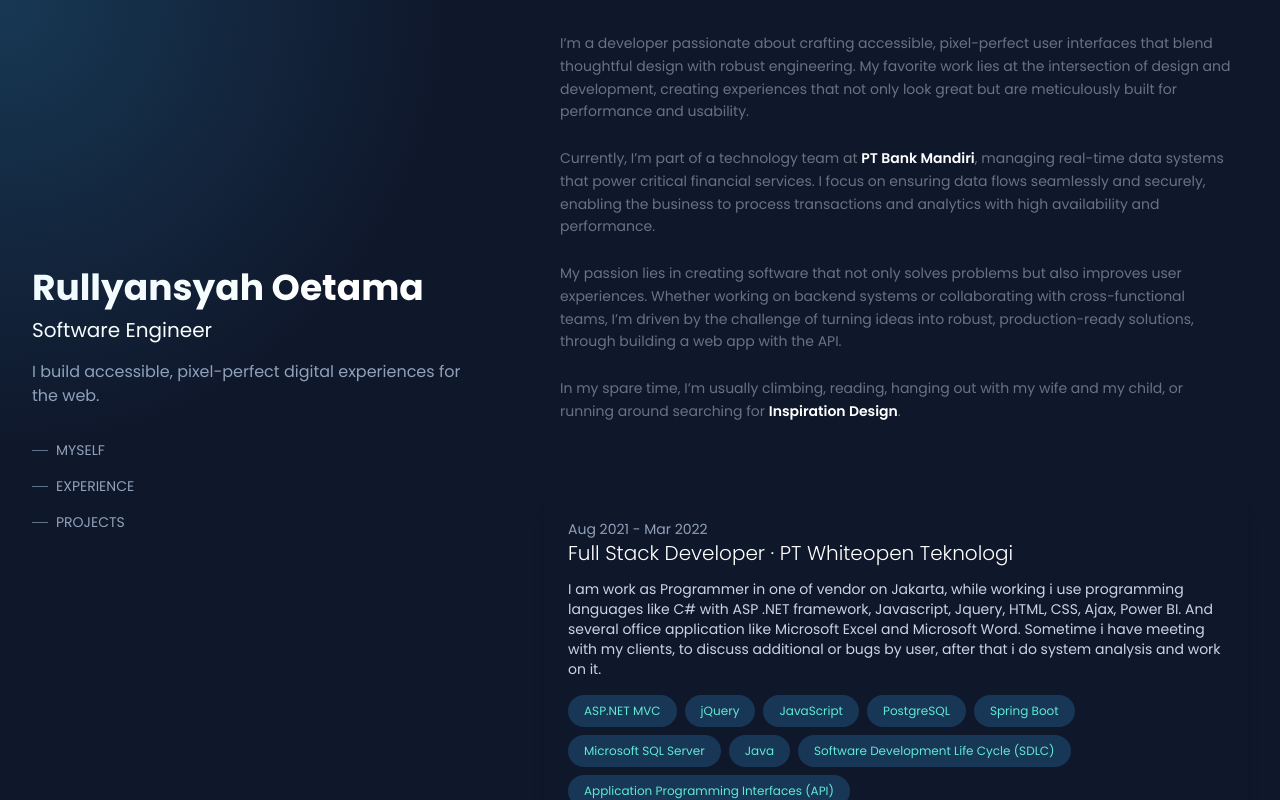
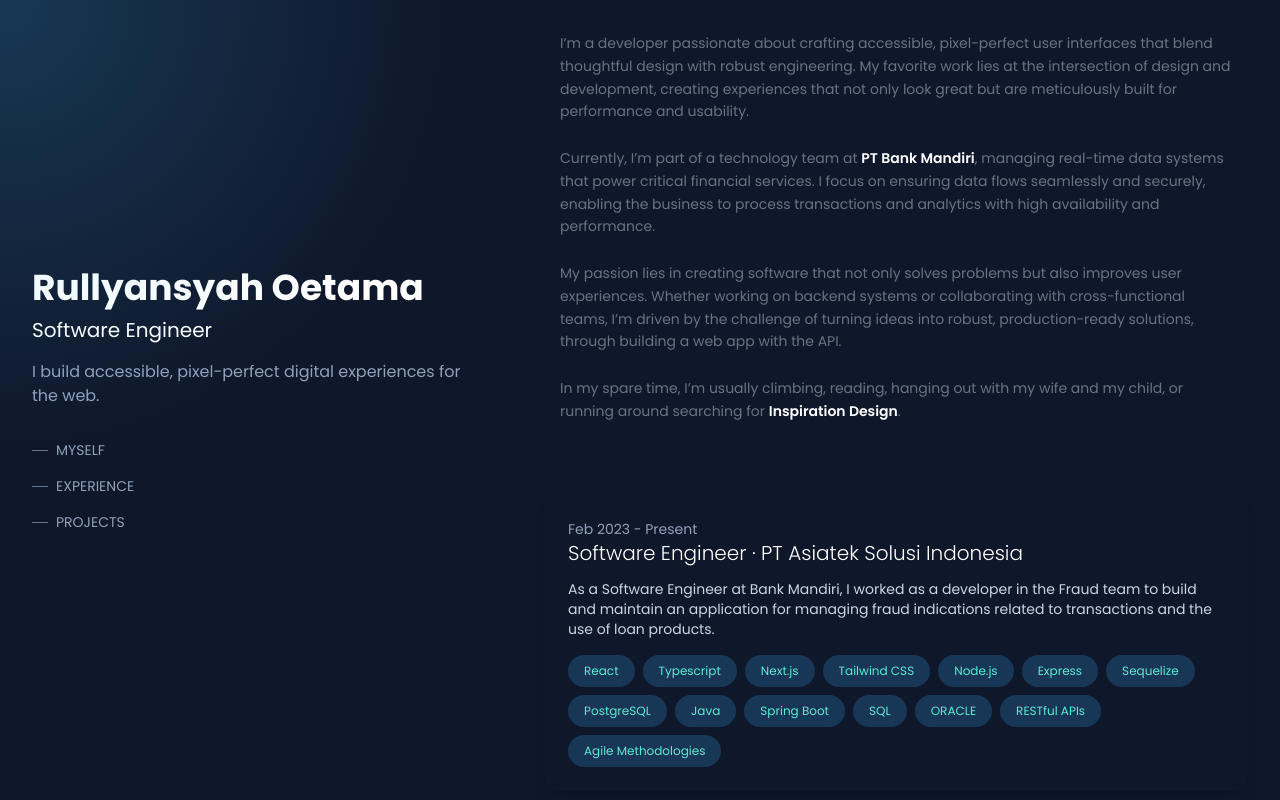
Before and after one commit to rullyoetamaDev/portfolio, a Next.js app: page / in a window 1280 px wide. Built offline with nearby package versions, Linux system fonts and the light colour scheme; sample sign-in values are in the browser's storage.

Commit message:
first commit experience

```diff
--- a/src/auth/data/dataproject.tsx
+++ b/src/auth/data/dataproject.tsx
@@ -11,12 +11,28 @@ export const ABOUT_TEXT = `I am a dedicated and versatile full stack developer w
 
 export const EXPERIENCES = [
   {
-    id : 1,
+    id: 1,
+    year: "Feb 2023 - Present",
+    role: "Software Engineer",
+    company: "PT Asiatek Solusi Indonesia",
+    description: `As a Software Engineer at Bank Mandiri, I worked as a developer in the Fraud team to build and maintain an application for managing fraud indications related to transactions and the use of loan products.`,
+    technologies: ["React", "Typescript", "Next.js", "Tailwind CSS", "Node.js", "Express", "Sequelize", "PostgreSQL", "Java", "Spring Boot", "SQL", "ORACLE", "RESTful APIs", "Agile Methodologies"],
+  },
+  {
+    id: 2,
+    year: "Mar 2022 - Feb 2023",
+    role: "Full Stack Developer",
+    company: "Praisindo Teknologi",
+    description: `As a Fullstack Developer, I developed and maintained the DPLK Fee Management application for AXA Mandiri using Web Forms on the .NET Framework, handling both front-end UI and back-end integration.`,
+    technologies: [".NET Framework","Microsoft SQL Server","Stored Procedures","SQL Server Reporting Services (SSRS)"],
+  },
+  {
+    id: 3,
     year: "Aug 2021 - Mar 2022",
     role: "Full Stack Developer",
     company: "PT Whiteopen Teknologi",
     description: `I am work as Programmer in one of vendor on Jakarta, while working i use programming languages like C# with ASP .NET framework, Javascript, Jquery, HTML, CSS, Ajax, Power BI. And several office application like Microsoft Excel and Microsoft Word. Sometime i have meeting with my clients, to discuss additional or bugs by user, after that i do system analysis and work on it.`,
-    technologies: ["ASP.NET MVC", "jQuery", "JavaScript", "PostgreSQL","Spring Boot","Microsoft SQL Server","Java","Software Development Life Cycle (SDLC)","Application Programming Interfaces (API)"],
+    technologies: ["ASP.NET MVC", "jQuery", "JavaScript", "PostgreSQL", "Spring Boot", "Microsoft SQL Server", "Java", "Software Development Life Cycle (SDLC)", "Application Programming Interfaces (API)"],
   },
 ];
 
--- a/src/pages/content/Experience.tsx
+++ b/src/pages/content/Experience.tsx
@@ -42,12 +42,7 @@ const ExperienceCard = ({ experience }: { experience: Experience }) => {
                     ))}
                 </div>
             </div>
-            <div className="flex items-center gap-2 text-sm text-white font-semibold cursor-pointer hover:text-[#5EEAD4] group">
-                <Link href="/files/Resume.pdf" download className="flex items-center gap-1">
-                    <p>View Full Résumé</p>
-                    <GoArrowUpRight size={16} className="inline-block transition-transform duration-300 group-hover:translate-x-1 group-hover:-translate-y-1 group-hover:rotate-12" />
-                </Link>
-            </div>
+
         </section>
     );
 };
--- a/src/pages/index.tsx
+++ b/src/pages/index.tsx
@@ -5,6 +5,8 @@ import { useRouter } from "next/router";
 import MySelf from "./content/MySelf";
 import { EXPERIENCES } from "@/auth/data/dataproject";
 import ExperienceCard from "./content/Experience";
+import Link from "next/link";
+import { GoArrowUpRight } from "react-icons/go";
 
 function Home() {
   const router = useRouter();
@@ -47,6 +49,12 @@ function Home() {
       ) : (
         <p className="text-center text-gray-400">No Experience Data</p>
       )}
+      <div className="flex items-center gap-2 text-sm text-white font-semibold cursor-pointer hover:text-[#5EEAD4] group">
+        <Link href="/Resume.pdf" download className="flex items-center gap-1">
+          <p>View Full Résumé</p>
+          <GoArrowUpRight size={16} className="inline-block transition-transform duration-300 group-hover:translate-x-1 group-hover:-translate-y-1 group-hover:rotate-12" />
+        </Link>
+      </div>
     </div>
   );
 }
```
Also changed, not shown: 1 other file (tests, documents, lock files or other folders).
